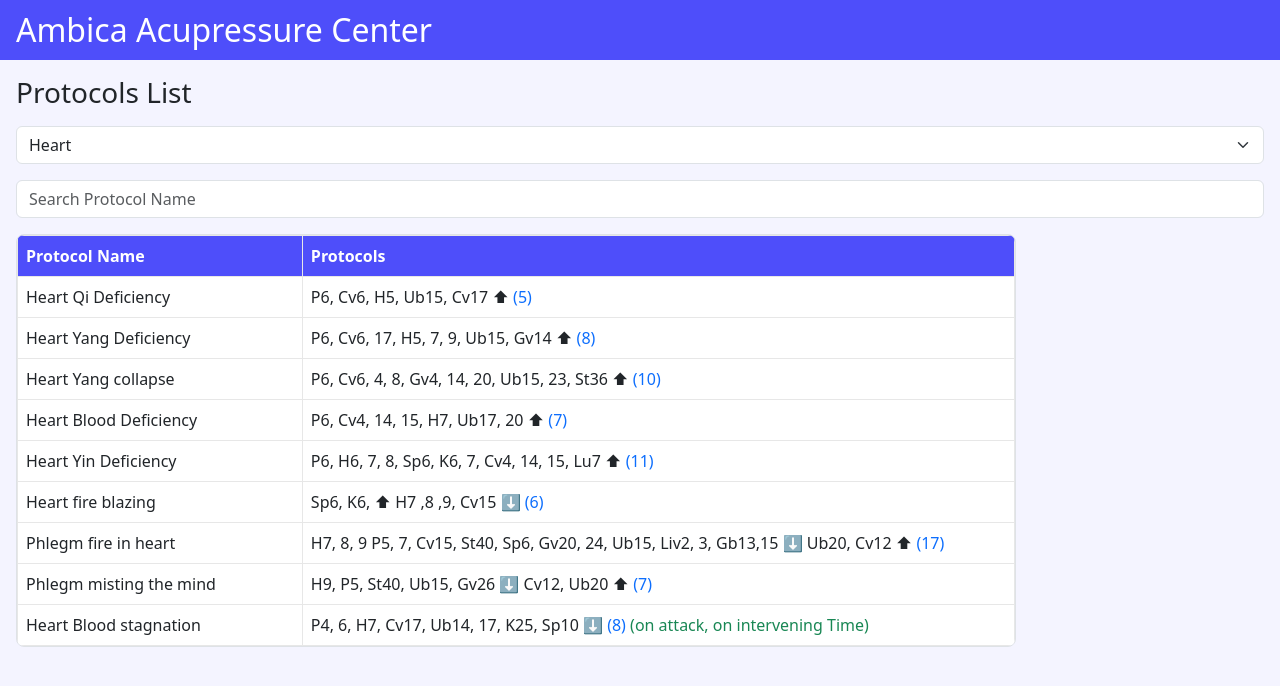
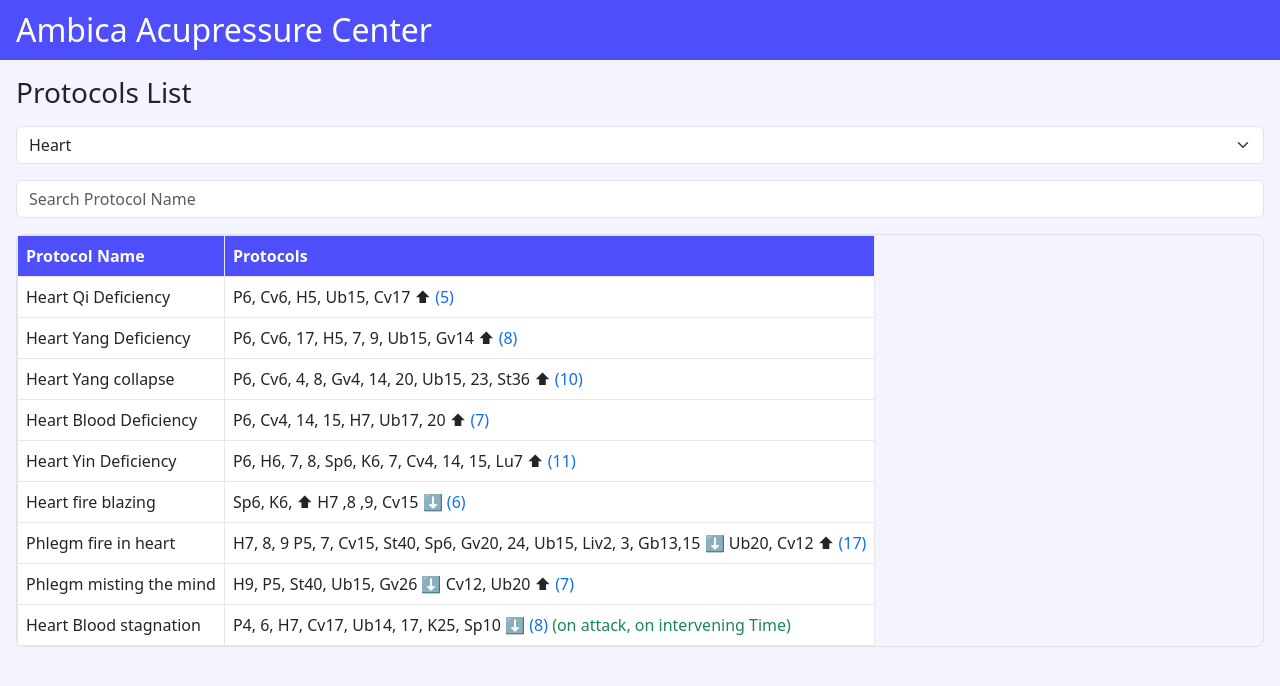
Before and after one commit to AbhikPatel/acupressure-protocol, a React (Vite) app: page / in a window 1280 px wide. Shown: the top 686 px of the page. Built offline with nearby package versions, Linux system fonts and the light colour scheme.

Commit message:
feat(React Router): Added React Router and table scroll
Added react-router-dom and impleted not found page. Also added table

```diff
--- a/package.json
+++ b/package.json
@@ -1,7 +1,7 @@
 {
   "name": "acupressure-protocol",
   "private": true,
-  "version": "1.0.0",
+  "version": "1.0.1",
   "type": "module",
   "scripts": {
     "dev": "vite",
@@ -11,7 +11,8 @@
   },
   "dependencies": {
     "react": "^18.2.0",
-    "react-dom": "^18.2.0"
+    "react-dom": "^18.2.0",
+    "react-router-dom": "^6.22.3"
   },
   "devDependencies": {
     "@types/react": "^18.2.66",
--- a/src/App.jsx
+++ b/src/App.jsx
@@ -1,16 +1,15 @@
-import Header from './Header'
-import List from './List'
+import { BrowserRouter, Route, Routes } from 'react-router-dom'
+import Home from './Home'
+import PageNotFound from './PageNotFound'
 
 const App = () => {
   return (
-    <div className="h-100 d-flex flex-column overflow-hidden">
-      <div id="header">
-        <Header />
-      </div>
-      <div className="flex-grow-1 d-flex flex-column bg-theme overflow-auto">
-        <List />
-      </div>
-    </div>
+    <BrowserRouter>
+      <Routes>
+        <Route index element={<Home />} />
+        <Route path='*' element={<PageNotFound />} />
+      </Routes>
+    </BrowserRouter>
   )
 }
 
--- /dev/null
+++ b/src/Home.tsx
@@ -0,0 +1,18 @@
+import React from 'react'
+import Header from './Header'
+import List from './List'
+
+const Home = () => {
+  return (
+    <div className="h-100 d-flex flex-column overflow-hidden">
+      <div id="header">
+        <Header />
+      </div>
+      <div className="flex-grow-1 d-flex flex-column bg-theme overflow-auto">
+        <List />
+      </div>
+    </div>
+  )
+}
+
+export default Home
--- a/src/List.jsx
+++ b/src/List.jsx
@@ -39,8 +39,8 @@ const List = () => {
       <div className="mb-3">
         <Search handleSearch={handleSearch} />
       </div>
-      <div className='border table-container overflow-auto rounded-3'>
-        <table className='w-100'>
+      <div className='border rounded-3'>
+        <table>
           <colgroup>
             <col style={{ width: '200px' }} />
             <col style={{ width: '500px' }} />
--- /dev/null
+++ b/src/PageNotFound.tsx
@@ -0,0 +1,16 @@
+import React from 'react'
+import { useNavigate } from 'react-router-dom'
+
+const PageNotFound = () => {
+
+    const navigate = useNavigate();
+
+    return (
+    <div className="h-100 flex-column d-flex justify-content-center align-items-center">
+        <h4 className='mb-3'> Oops 404! Page not found </h4>
+        <button className='btn btn-outline-primary' type='button' onClick={() => navigate('/')}> Return to home </button>
+    </div>
+  )
+}
+
+export default PageNotFound
--- a/src/index.css
+++ b/src/index.css
@@ -24,6 +24,12 @@ header {
   background-color: #f4f4ff;
 }
 
+table {
+  overflow-x: auto;
+  white-space: nowrap;
+  display: block;
+}
+
 th,
 td {
   padding: 0.5rem;
```
Also changed, not shown: 1 other file (tests, documents, lock files or other folders).
